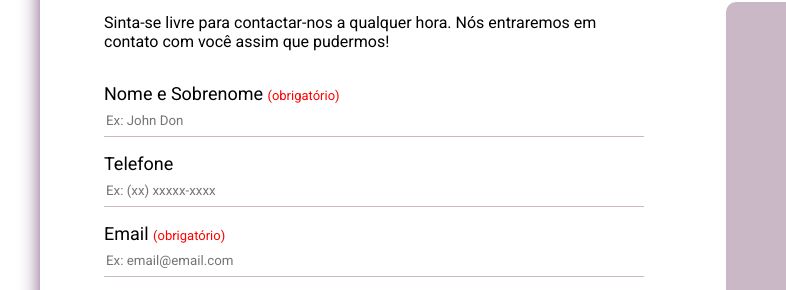
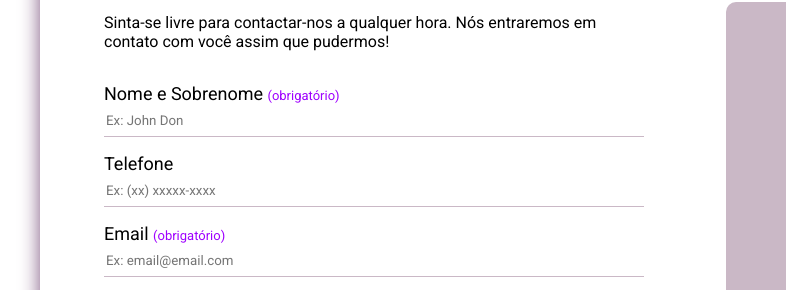
Before and after one commit to GeovannyDinizM/AfroHair, a plain HTML site: page contato.html in a window 1280 px wide. Shown: the part 224-514 px from the top of the page, 0-786 px from the left. Drawn offline with nearby package versions, Linux system fonts and the light colour scheme.

Commit message:
Aplicadas correções accessMonitor WCAG 2.1

```diff
--- a/assets/css/style.css
+++ b/assets/css/style.css
@@ -574,7 +574,7 @@ main #contato {
 }
 
 main #contato .required {
-  color: red;
+  color: #9f00ff;
   font-size: small;
 }
 
```
Also changed, not shown: contato.html (line endings or trailing spaces).
